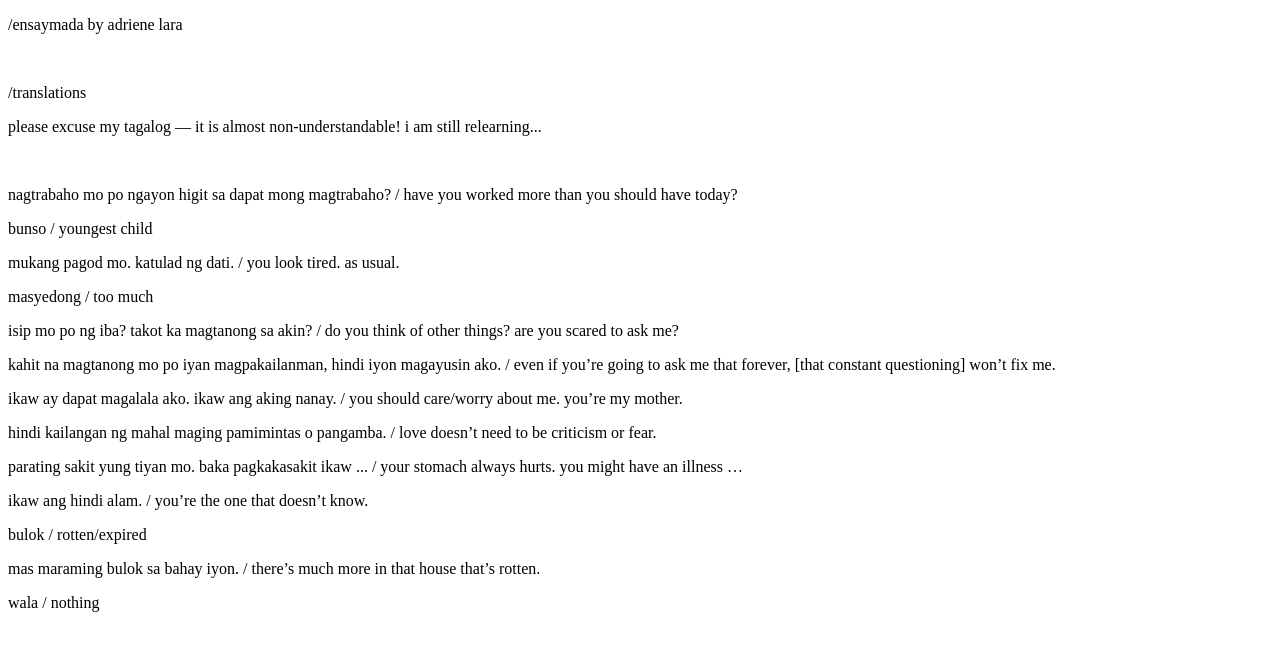
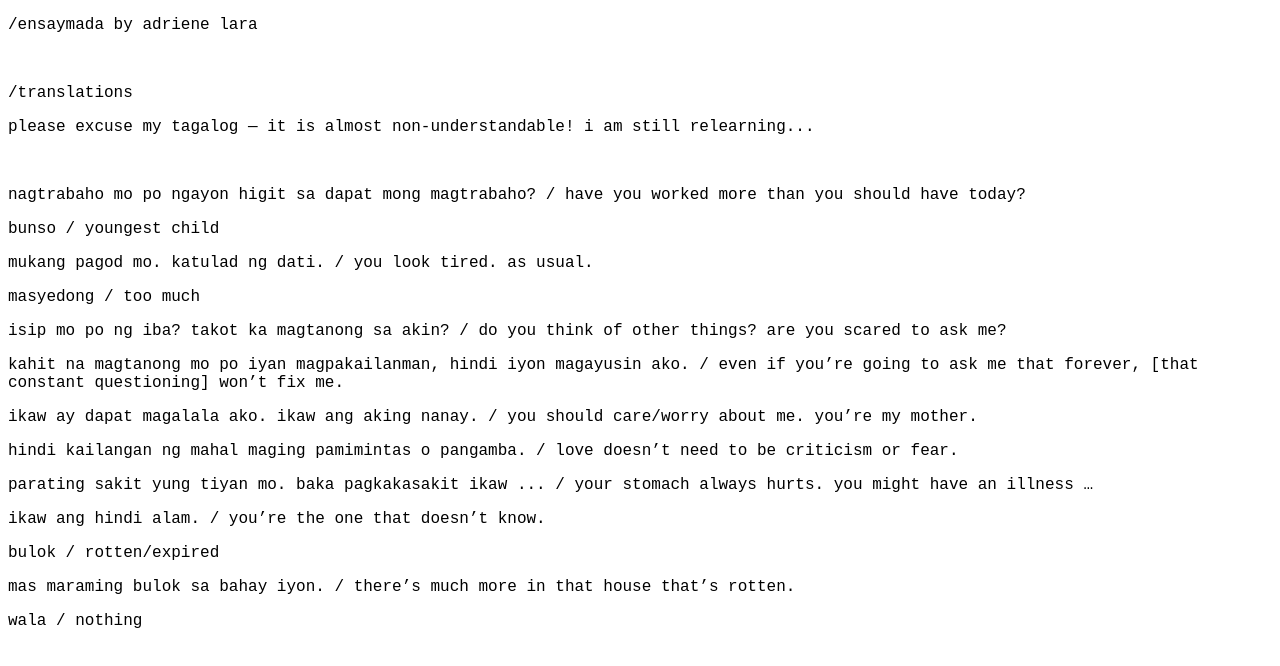
Before and after one commit to adrilar/adrilar.github.io, a plain HTML site: page projects/ensaymada/translations.html in a window 1280 px wide. Drawn offline with Linux system fonts and the light colour scheme; files that its build step writes are made by us from their sources.

Commit message:
fixing quotations

```diff
--- a/projects/ensaymada/translations.html
+++ b/projects/ensaymada/translations.html
@@ -8,7 +8,7 @@
 
 <!-- stylesheets -->
 
-<link rel="stylesheet" type="text/css" href=“../css/screen.css">
+<link rel="stylesheet" type="text/css" href="../css/screen.css">
 
 </head>
 
```
